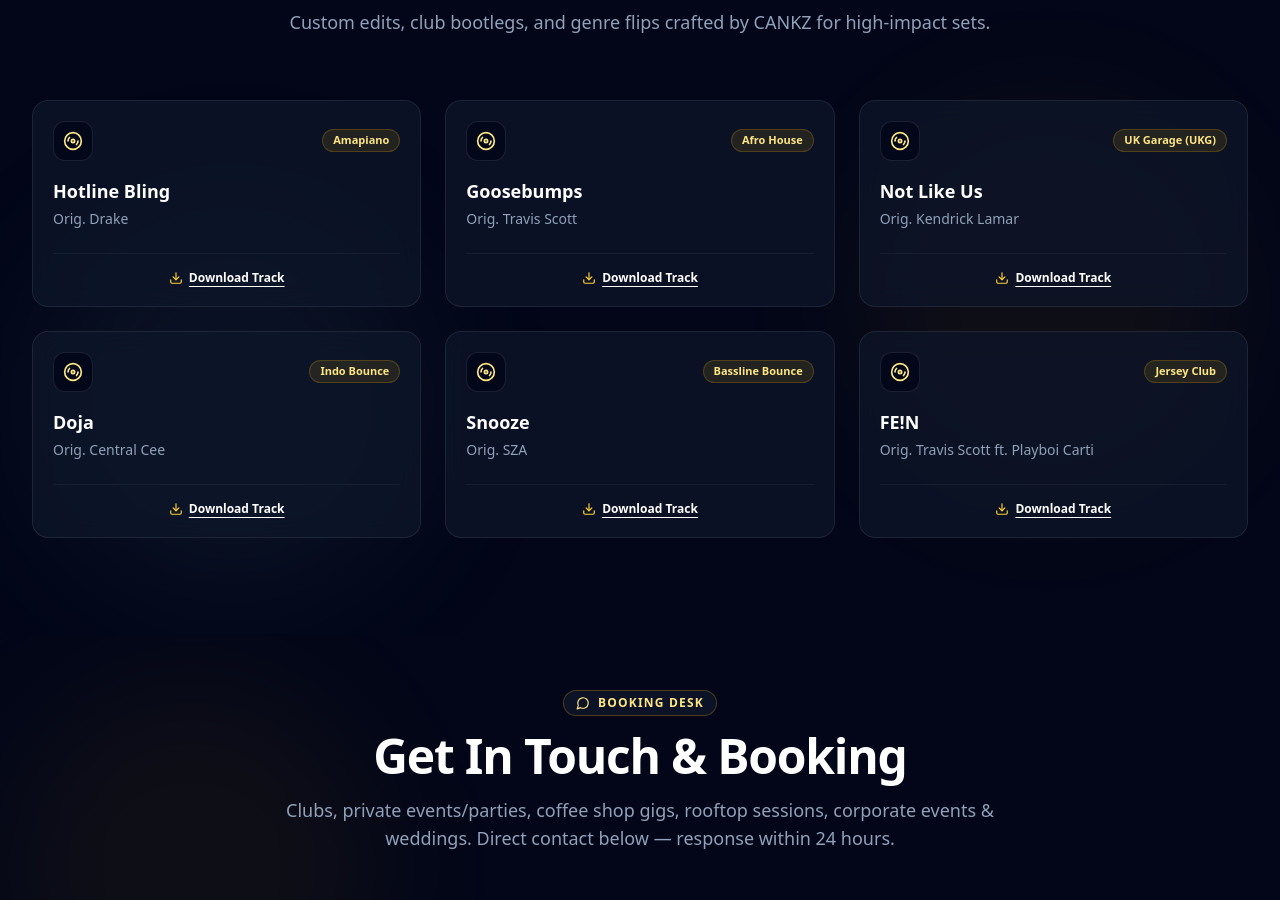
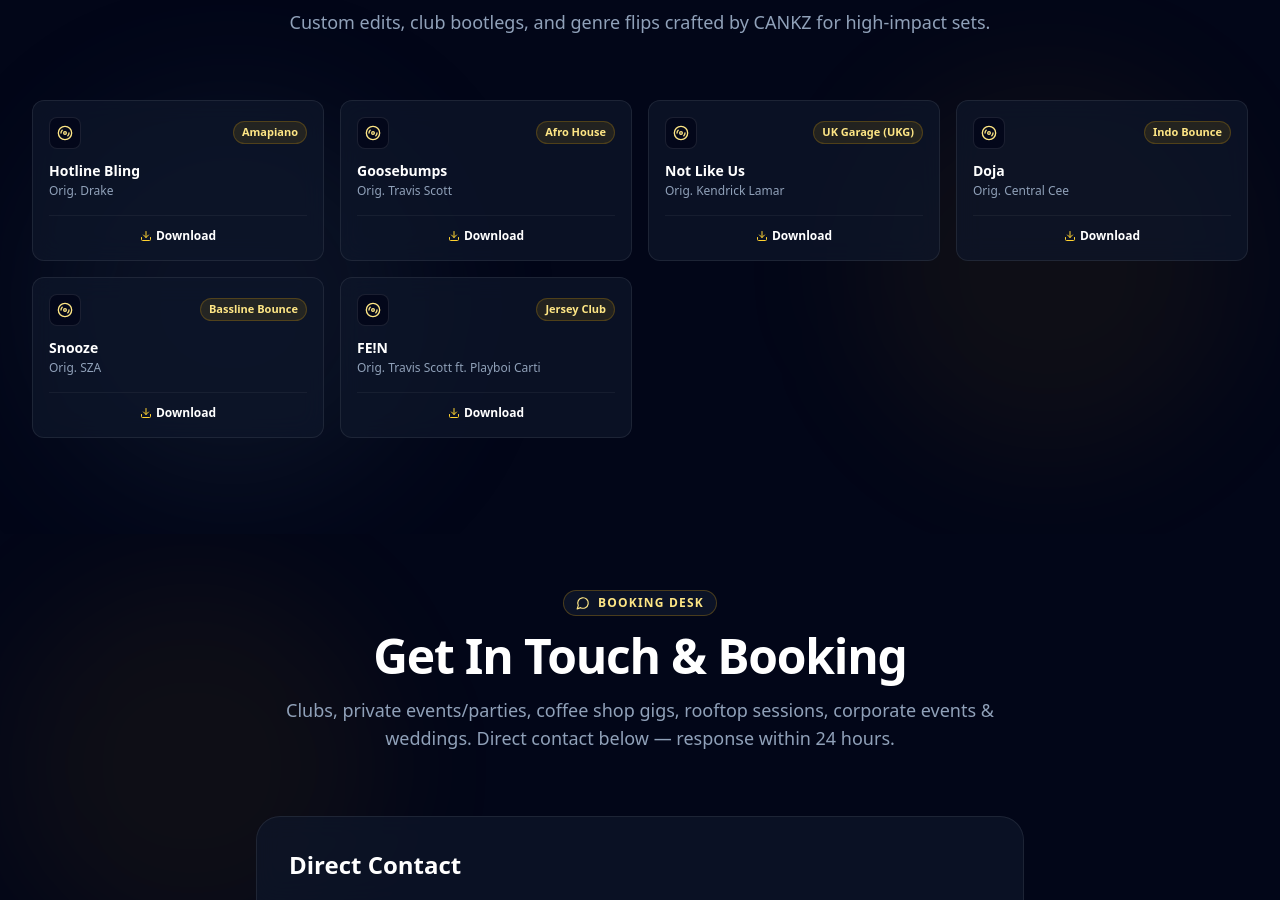
Before and after one commit to asyiraafnufail/dj-portfolio, a Next.js app: page / in a window 1280 px wide. Shown: the part 3325-4225 px from the top of the page. Built offline with nearby package versions, Linux system fonts and the light colour scheme.

Commit message:
redesign edited songs section

```diff
--- a/src/components/EditedSongs.tsx
+++ b/src/components/EditedSongs.tsx
@@ -85,7 +85,7 @@ export default function EditedSongs() {
           </p>
         </div>
 
-        <div className="grid grid-cols-1 gap-4 sm:gap-6 md:grid-cols-2 lg:grid-cols-3">
+        <div className="grid grid-cols-2 gap-3 sm:gap-4 md:grid-cols-3 lg:grid-cols-4">
           {editedSongs.map((song) => (
             <motion.div
               key={song.id}
@@ -93,37 +93,37 @@ export default function EditedSongs() {
               whileInView={{ opacity: 1, y: 0 }}
               viewport={{ once: true, margin: '50px' }}
               transition={{ duration: 0.25 }}
-              className={`glass-panel group flex flex-col justify-between rounded-2xl border ${song.border} bg-slate-900/40 p-5 transition duration-300 hover:-translate-y-1 hover:border-amber-400/35 hover:shadow-xl`}
+              className={`glass-panel group flex flex-col justify-between rounded-xl border ${song.border} bg-slate-900/40 p-3 sm:p-4 transition duration-300 hover:-translate-y-1 hover:border-amber-400/35 hover:shadow-xl`}
             >
               <div>
-                <div className="flex items-center justify-between">
-                  <div className="flex h-10 w-10 items-center justify-center rounded-xl border border-white/10 bg-slate-950/80 text-amber-200 transition group-hover:text-amber-100">
-                    <Disc3 className="h-5 w-5" />
+                <div className="flex items-center justify-between gap-1">
+                  <div className="flex h-7 w-7 sm:h-8 sm:w-8 items-center justify-center rounded-lg border border-white/10 bg-slate-950/80 text-amber-200 transition group-hover:text-amber-100">
+                    <Disc3 className="h-3.5 w-3.5 sm:h-4 sm:w-4" />
                   </div>
-                  <span className="rounded-full border border-amber-400/20 bg-amber-400/10 px-2.5 py-0.5 text-[11px] font-semibold text-amber-200">
+                  <span className="truncate rounded-full border border-amber-400/20 bg-amber-400/10 px-2 py-0.5 text-[10px] sm:text-[11px] font-semibold text-amber-200">
                     {song.genre}
                   </span>
                 </div>
 
-                <div className="mt-4">
-                  <h3 className="text-base sm:text-lg font-bold text-white transition group-hover:text-amber-100">
+                <div className="mt-2.5 sm:mt-3">
+                  <h3 className="line-clamp-1 text-xs sm:text-sm font-bold text-white transition group-hover:text-amber-100">
                     {song.title}
                   </h3>
-                  <p className="mt-1 text-xs sm:text-sm text-slate-400">
+                  <p className="line-clamp-1 mt-0.5 text-[11px] sm:text-xs text-slate-400">
                     Orig. {song.originalArtist}
                   </p>
                 </div>
               </div>
 
-              <div className="mt-6 flex items-center justify-center border-t border-white/5 pt-4 text-xs text-slate-400">
+              <div className="mt-3 sm:mt-4 flex items-center justify-center border-t border-white/5 pt-2.5 sm:pt-3 text-[11px] sm:text-xs text-slate-400">
                 <a
                   href={song.link}
                   target="_blank"
                   rel="noopener noreferrer"
-                  className="inline-flex items-center gap-1.5 font-semibold text-white underline underline-offset-4 transition hover:text-amber-200"
+                  className="inline-flex items-center gap-1 font-semibold text-white transition hover:text-amber-200"
                 >
-                  <Download className="h-3.5 w-3.5 text-amber-300" />
-                  Download Track
+                  <Download className="h-3 w-3 text-amber-300" />
+                  Download
                 </a>
               </div>
             </motion.div>
```
Also changed, not shown: 1 other file (tests, documents, lock files or other folders).
